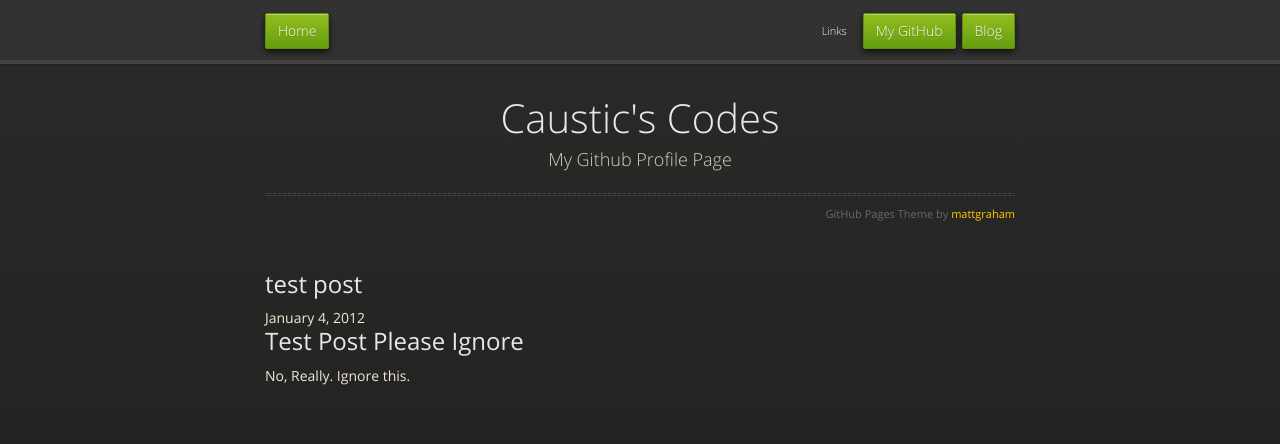
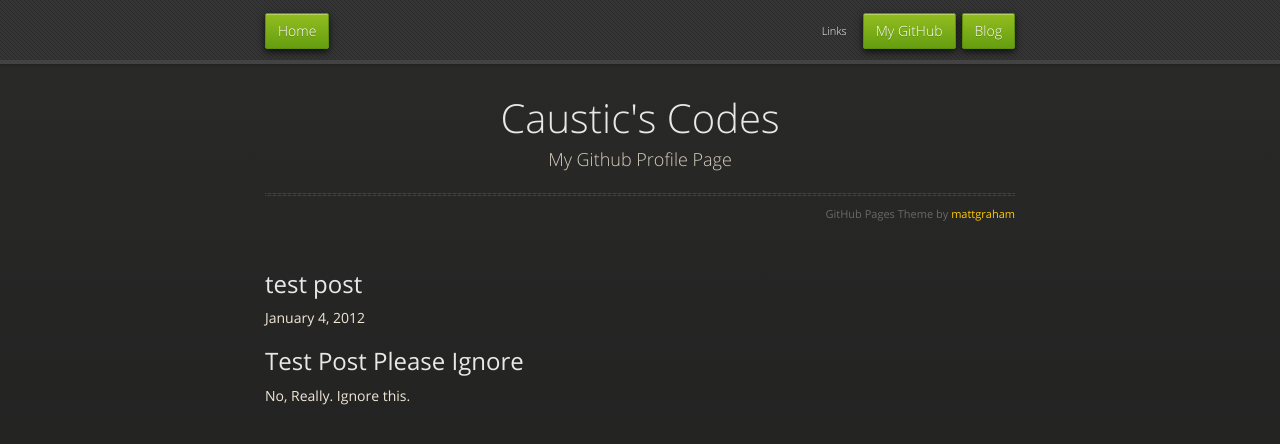
Before and after one commit to Caustic/caustic.github.com, a Jekyll site: the page built from _posts/2012-01-04-testpost.markdown, in a window 1280 px wide. Shown: the top 444 px of the page. Built offline with Jekyll 4.4.1, drawn with Linux system fonts in a browser that asks for light colours; nearby versions of some CDN libraries; Markdown is read by kramdown in place of the engine named in the settings.

Commit message:
changed css

```diff
--- a/_layouts/post.html
+++ b/_layouts/post.html
@@ -4,4 +4,6 @@ layout: default
 
 <h2>{{ page.title }}</h2>
 {{ page.date | date: "%B %e, %Y"}}
-{{ content }}
+<div class="post-body">
+  {{ content }}
+</div>
--- a/stylesheets/styles.css
+++ b/stylesheets/styles.css
@@ -819,6 +819,9 @@ section #title .credits.left {
 section #title .credits.right {
   float: right;
 }
+section div.post-body {
+  margin-top: 20px;
+}
 
 @media print, screen and (max-width: 720px) {
   #title .credits {
```
